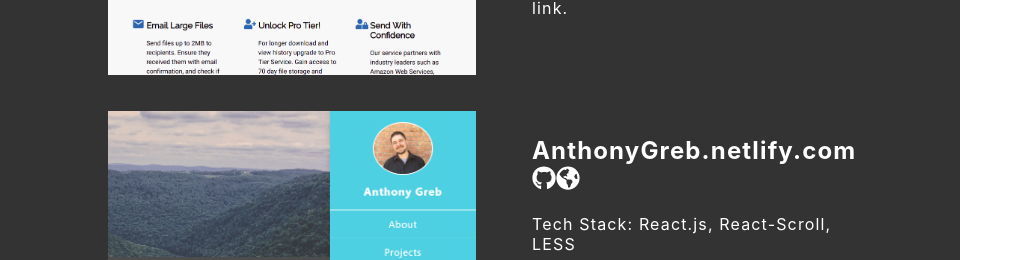
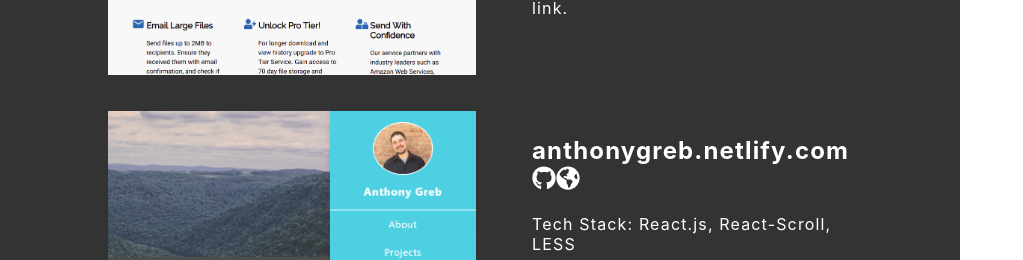
Before and after one commit to agreb17/PortfolioPage, a React (Create React App) app in the folder portfolio/: page / in a window 1280 px wide. Shown: the part 1096-1356 px from the top of the page, without its empty margins (0-1023 px from the left). Built offline with nearby package versions, Linux system fonts and the light colour scheme.

Commit message:
super minor changes

```diff
--- a/portfolio/src/components/projectSection.js
+++ b/portfolio/src/components/projectSection.js
@@ -29,7 +29,7 @@ export default function ProjectSection({ dark, id }) {
             <div className="projectTile">
                 <div className={portfolioInner} />
                     <div className="projectText">
-                        <h2>AnthonyGreb.netlify.com
+                        <h2>anthonygreb.netlify.com
                             <a href="https://github.com/agreb17/PortfolioPage"
                             target="_blank"><FaGithub
                             className="fa"/>
```
